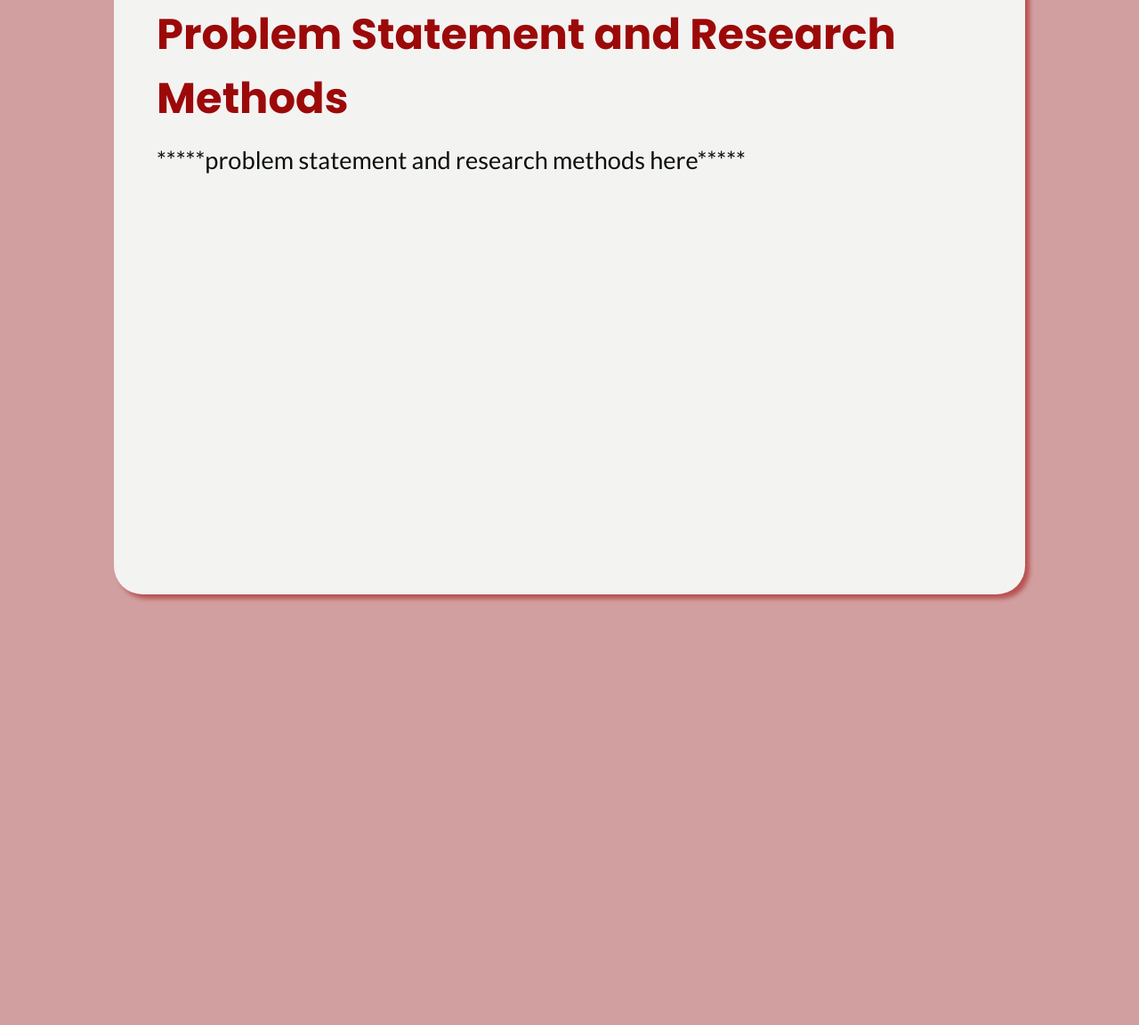
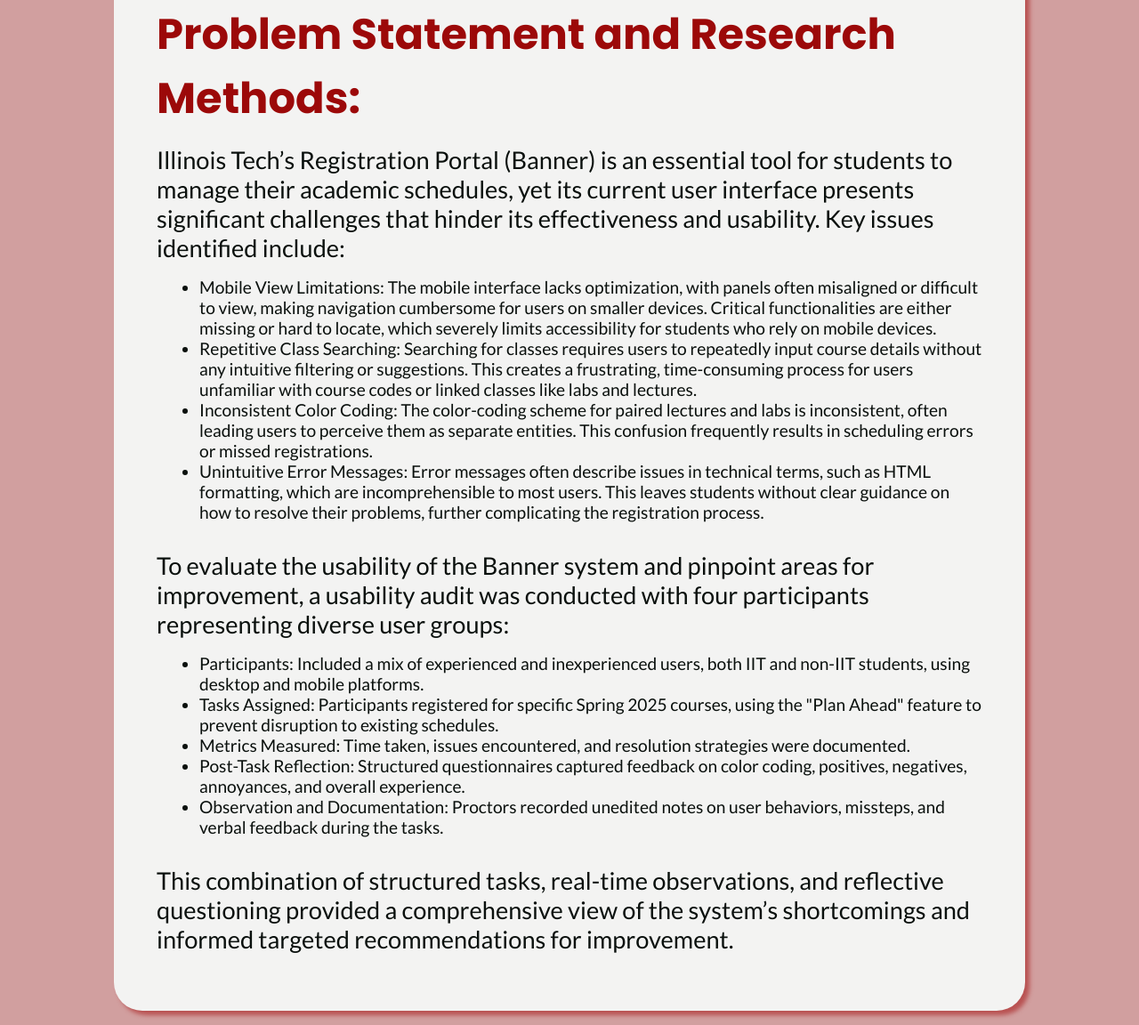
Before and after one commit to rverezub/Project2Team3, a plain HTML site: page index.html in a window 1280 px wide. Shown: the part 116-1268 px from the top of the page at 89% size. Before the commit the page ends 800 px from the top, so only its background shows below. Drawn offline with Linux system fonts and the light colour scheme.

Commit message:
Rijul - Index and styling

```diff
--- a/index.html
+++ b/index.html
@@ -1,29 +1,49 @@
 <!DOCTYPE html>
-<html lang = "en">
+<html lang="en">
     <head>
         <meta charset="utf-8">
+        <meta name="viewport" content="width=device-width, initial-scale=1.0">
+        <meta name="description" content="Problem statement and research methods for improving the usability of Illinois Tech's Registration Portal.">
         <title>Problem Statement</title>
         <link rel="stylesheet" type="text/css" href="style.css">
-
         <link rel="preconnect" href="https://fonts.googleapis.com">
         <link rel="preconnect" href="https://fonts.gstatic.com" crossorigin>
-        <link href="https://fonts.googleapis.com/css2?family=Lato:ital,wght@0,100;0,300;0,400;0,700;0,900;1,100;1,300;1,400;1,700;1,900&family=Poppins:ital,wght@0,100;0,200;0,300;0,400;0,500;0,600;0,700;0,800;0,900;1,100;1,200;1,300;1,400;1,500;1,600;1,700;1,800;1,900&family=Ubuntu:ital,wght@0,300;0,400;0,500;0,700;1,300;1,400;1,500;1,700&display=swap" rel="stylesheet">
+        <link href="https://fonts.googleapis.com/css2?family=Lato:wght@400;700&family=Poppins:wght@300;400;700&display=swap" rel="stylesheet">
     </head>
     <body>
         <nav>
             <ul>
-                <li><a href = "index.html">Problem Statement</a></li>
-                <li><a href = "protocol.html">Research Protocol</a></li>
-                <li><a href = "summary.html">Results Summary</a></li>
-                <li><a href = "discussion.html">Improvement Discussion</a></li>
-                <li><a href = "extra.html">Extra</a></li>
+                <li><a href="index.html">Problem Statement</a></li>
+                <li><a href="protocol.html">Research Protocol</a></li>
+                <li><a href="summary.html">Results Summary</a></li>
+                <li><a href="discussion.html">Improvement Discussion</a></li>
+                <li><a href="extra.html">Extra</a></li>
             </ul>
         </nav>
-        <div class = "container">
-            <h1>Problem Statement and Research Methods</h1>
+        <main class="container">
+            <h1>Problem Statement and Research Methods:</h1>
             <p>
-                *****problem statement and research methods here*****
+                Illinois Tech’s Registration Portal (Banner) is an essential tool for students to manage their academic schedules, yet its current user interface presents significant challenges that hinder its effectiveness and usability. Key issues identified include:
             </p>
-        </div>
+            <ul>
+                <li><span class="highlight">Mobile View Limitations:</span> The mobile interface lacks optimization, with panels often misaligned or difficult to view, making navigation cumbersome for users on smaller devices. Critical functionalities are either missing or hard to locate, which severely limits accessibility for students who rely on mobile devices.</li>
+                <li><span class="highlight">Repetitive Class Searching:</span> Searching for classes requires users to repeatedly input course details without any intuitive filtering or suggestions. This creates a frustrating, time-consuming process for users unfamiliar with course codes or linked classes like labs and lectures.</li>
+                <li><span class="highlight">Inconsistent Color Coding:</span> The color-coding scheme for paired lectures and labs is inconsistent, often leading users to perceive them as separate entities. This confusion frequently results in scheduling errors or missed registrations.</li>
+                <li><span class="highlight">Unintuitive Error Messages:</span> Error messages often describe issues in technical terms, such as HTML formatting, which are incomprehensible to most users. This leaves students without clear guidance on how to resolve their problems, further complicating the registration process.</li>
+            </ul>
+            <p>
+                To evaluate the usability of the Banner system and pinpoint areas for improvement, a usability audit was conducted with four participants representing diverse user groups:
+            </p>
+            <ul>
+                <li><span class="highlight">Participants:</span> Included a mix of experienced and inexperienced users, both IIT and non-IIT students, using desktop and mobile platforms.</li>
+                <li><span class="highlight">Tasks Assigned:</span> Participants registered for specific Spring 2025 courses, using the "Plan Ahead" feature to prevent disruption to existing schedules.</li>
+                <li><span class="highlight">Metrics Measured:</span> Time taken, issues encountered, and resolution strategies were documented.</li>
+                <li><span class="highlight">Post-Task Reflection:</span> Structured questionnaires captured feedback on color coding, positives, negatives, annoyances, and overall experience.</li>
+                <li><span class="highlight">Observation and Documentation:</span> Proctors recorded unedited notes on user behaviors, missteps, and verbal feedback during the tasks.</li>
+            </ul>
+            <p>
+                This combination of structured tasks, real-time observations, and reflective questioning provided a comprehensive view of the system’s shortcomings and informed targeted recommendations for improvement.
+            </p>
+        </main>
     </body>
 </html>
```
